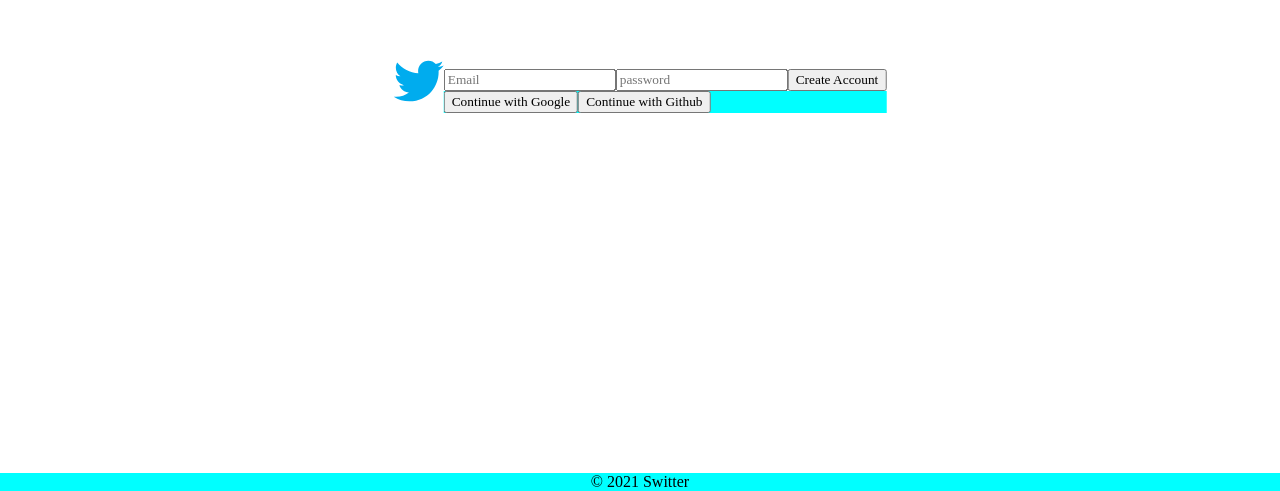
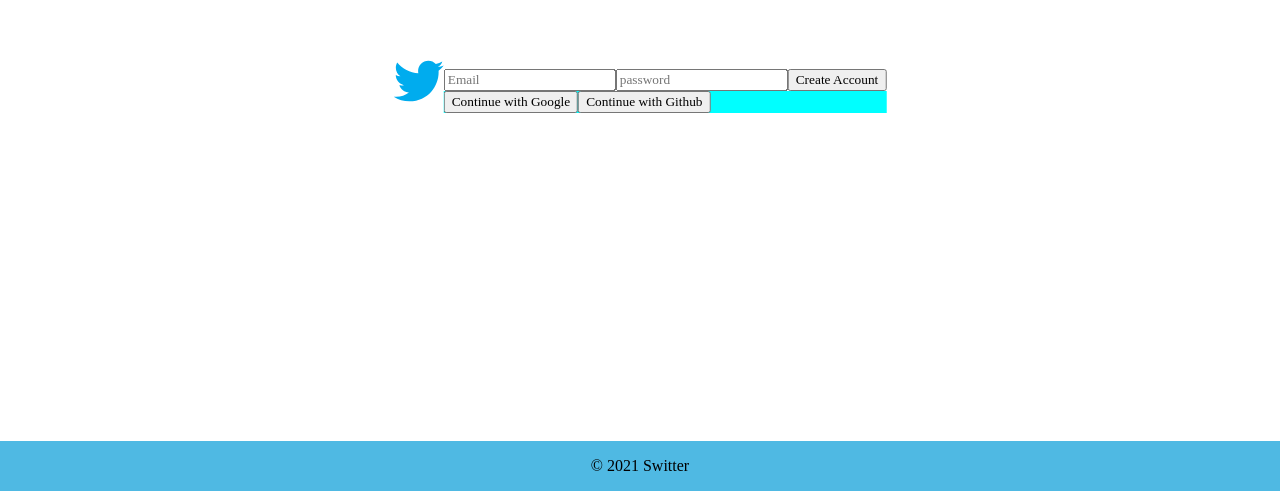
Before and after one commit to SeongsangCHO/firebase, a React (Create React App) app in the folder stwitter/: page /#/ in a window 1280 px wide. Shown: the part 309-800 px from the top of the page. Built offline with nearby package versions, Linux system fonts and the light colour scheme; no server answers; a web font is replaced by a local one.

Commit message:
style: nav bar 중앙정렬 fix

```diff
--- a/stwitter/src/components/App.module.css
+++ b/stwitter/src/components/App.module.css
@@ -3,8 +3,9 @@ footer {
   display: flex;
   justify-content: center;
   align-items: center;
-  background-color:aqua;
+  background-color:#4fb9e3;
   position: absolute;
   width:100%;
+  min-height: 50px;
   bottom: 0;
 }
--- a/stwitter/src/components/Navigation.module.css
+++ b/stwitter/src/components/Navigation.module.css
@@ -1,17 +1,20 @@
 .navBar {
-
+  display: flex;
+  justify-content: center;
+  align-items: center;
 }
 
 ul {
+  max-width: 768px;
+  min-width: 512px;
   display: flex;
-  justify-content:space-around;
-  list-style:none;
+  justify-content: space-around;
+  list-style: none;
 }
 
 ul li {
-  display:flex;
+  display: flex;
   justify-content: center;
-  align-items:center;
+  align-items: center;
   flex: 1;
-  float:right;
 }
--- a/stwitter/src/routes/Home.module.css
+++ b/stwitter/src/routes/Home.module.css
@@ -9,14 +9,13 @@
   flex-direction: column;
   max-width: 768px;
   min-width: 512px;
-  min-height: 1200px;
+  max-height: 768px;
   overflow: auto;
 
 }
 
 .sweetContent{
   width: 100%;
-  height: 50vh;
   overflow: auto;
 }
 
```
